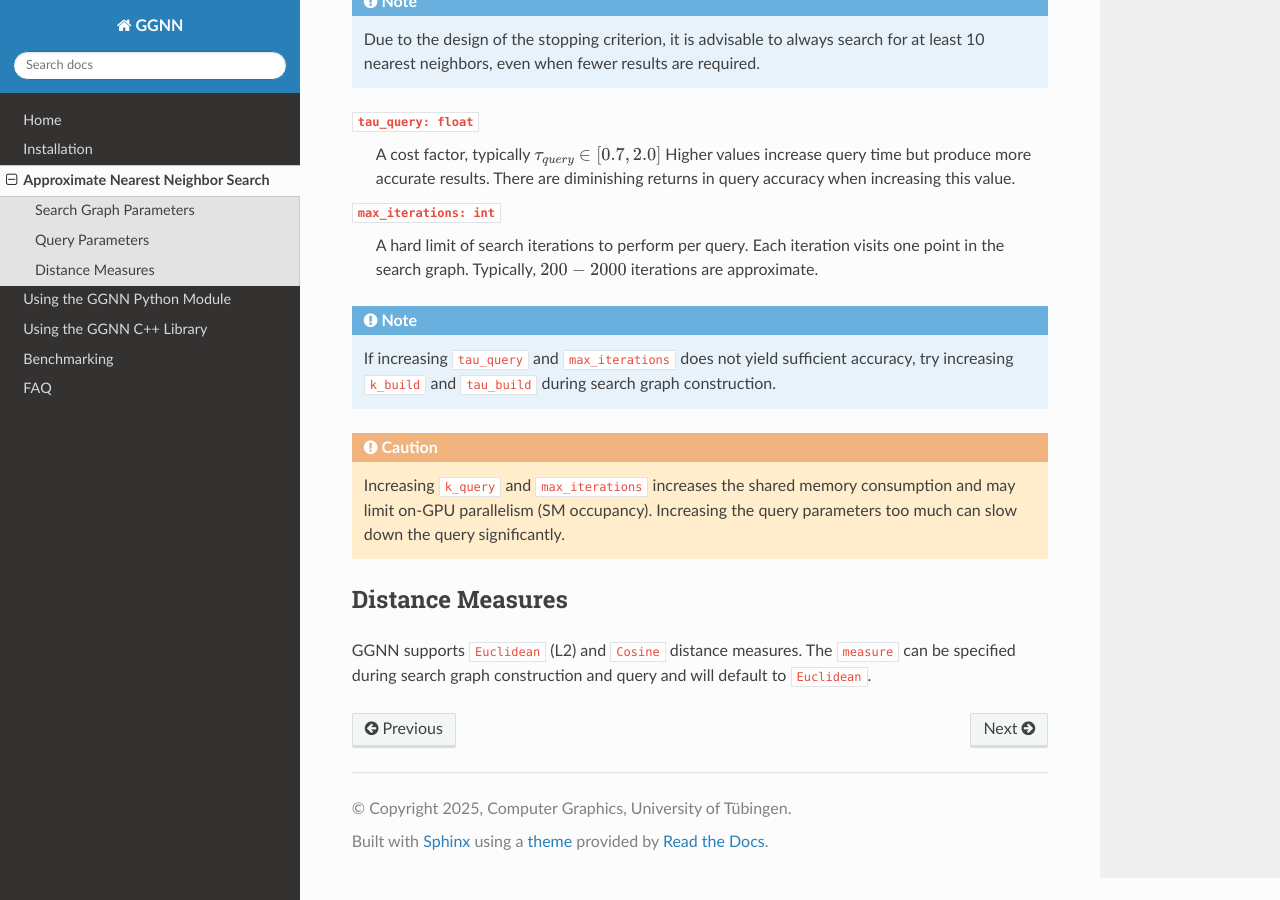
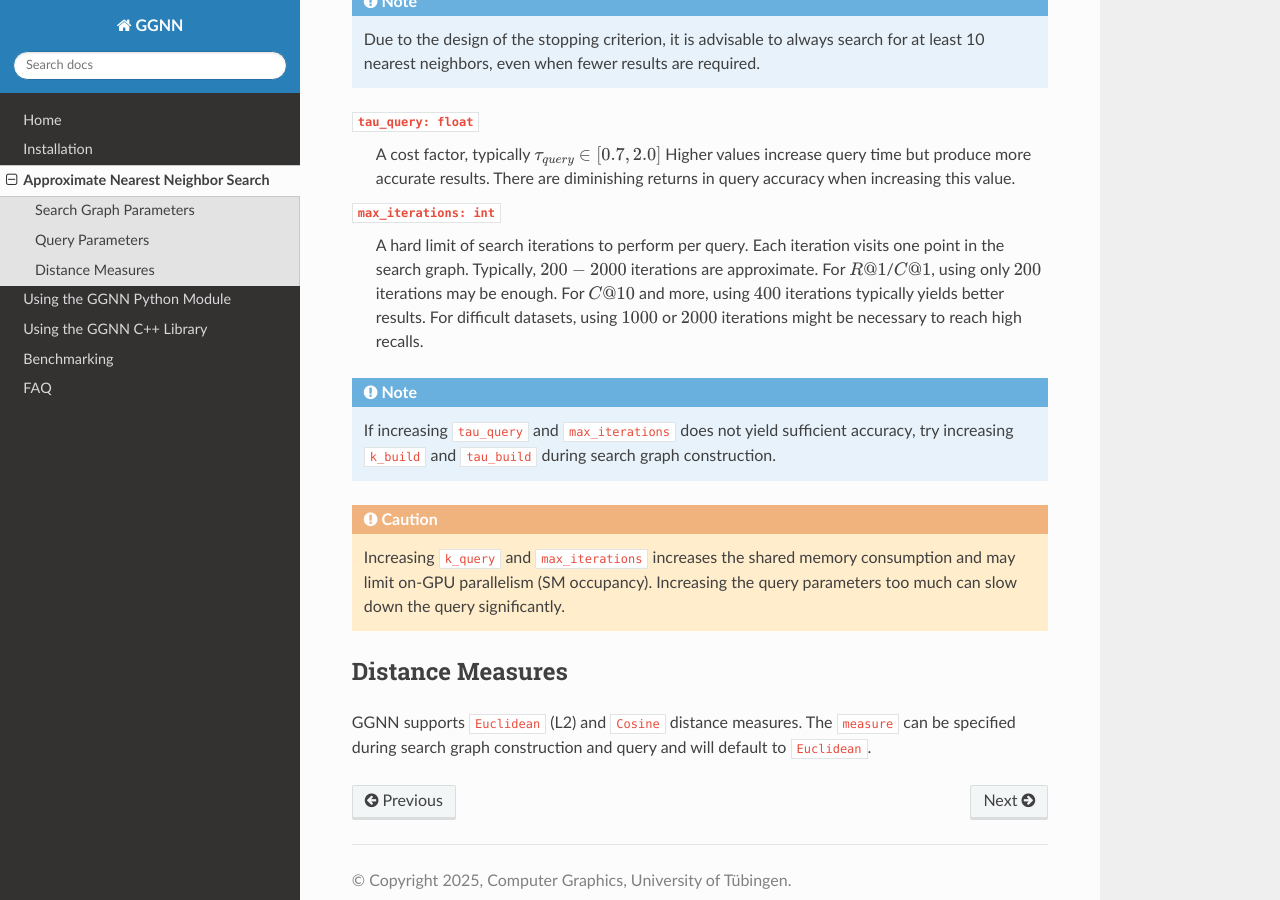
Before and after one commit to cgtuebingen/ggnn, a Sphinx documentation site: the page built from docs/source/ann.rst, in a window 1280 px wide and 900 px high, scrolled down 774 px. Built offline with Sphinx 7.4.7 and the Read the Docs theme 3.1.0, drawn with Linux system fonts in a browser that asks for light colours.

Commit message:
Add 'max_iterations' as a command line parameter to ggnn_benchmark. Update documentation and add makefile for sphinx-build.

```diff
--- a/docs/source/ann.rst
+++ b/docs/source/ann.rst
@@ -47,6 +47,10 @@
   A hard limit of search iterations to perform per query.
   Each iteration visits one point in the search graph.
   Typically, :math:`200-2000` iterations are approximate.
+  For :math:`R@1`/:math:`C@1`, using only :math:`200` iterations may be enough.
+  For :math:`C@10` and more, using :math:`400` iterations typically yields better results.
+  For difficult datasets, using :math:`1000` or :math:`2000` iterations might be necessary
+  to reach high recalls.
 
 .. note::
   If increasing ``tau_query`` and ``max_iterations`` does not yield sufficient accuracy,
--- a/docs/source/benchmarking.rst
+++ b/docs/source/benchmarking.rst
@@ -61,6 +61,9 @@
 
 ``k_query`` (optional, default ``10``)
   Number of neighbors to search for (see :ref:`query parameters`).
+
+``max_iterations`` (optional, default ``200``)
+  Maximum number of query iterations per search (see :ref:`query parameters`).
 
 ``measure`` (optional, default ``euclidean``)
   Distance measure (``euclidean`` or ``cosine``) (see :ref:`distance measures`).
```
Also changed, not shown: 2 other files.
